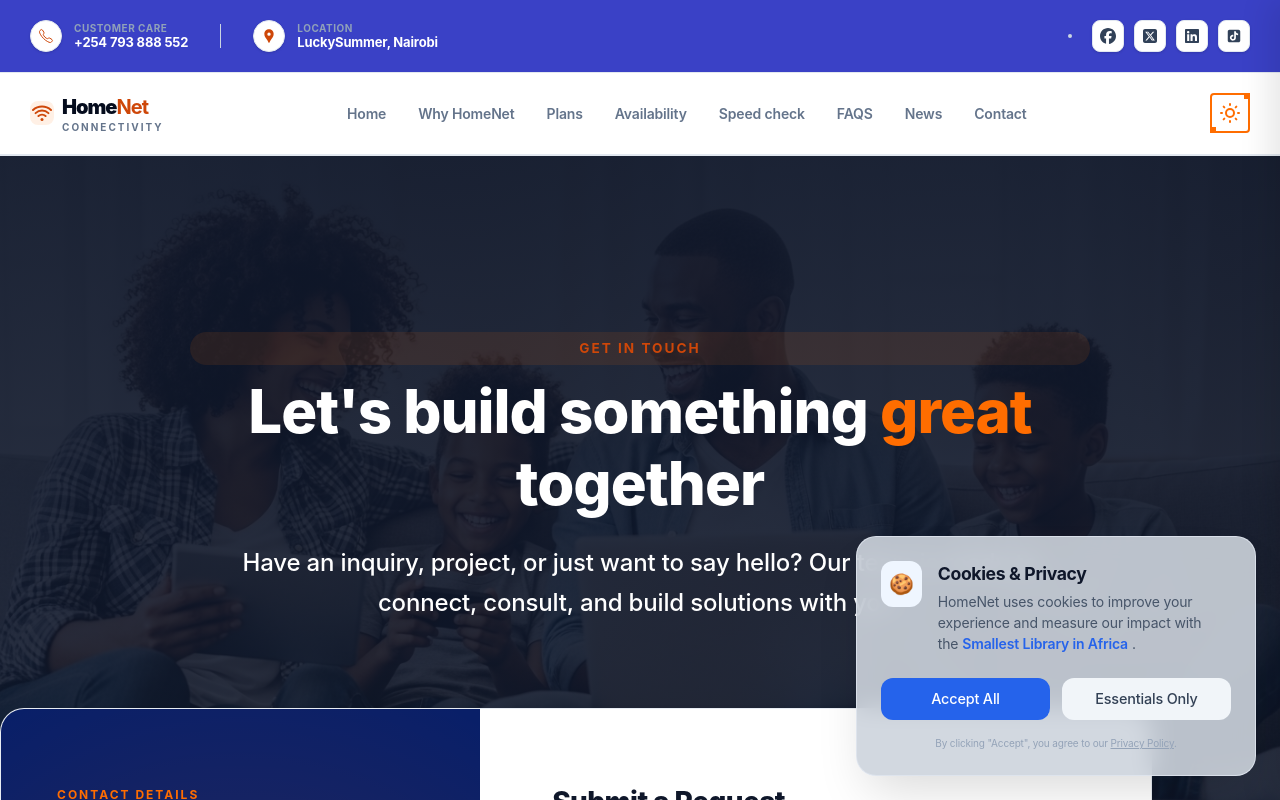
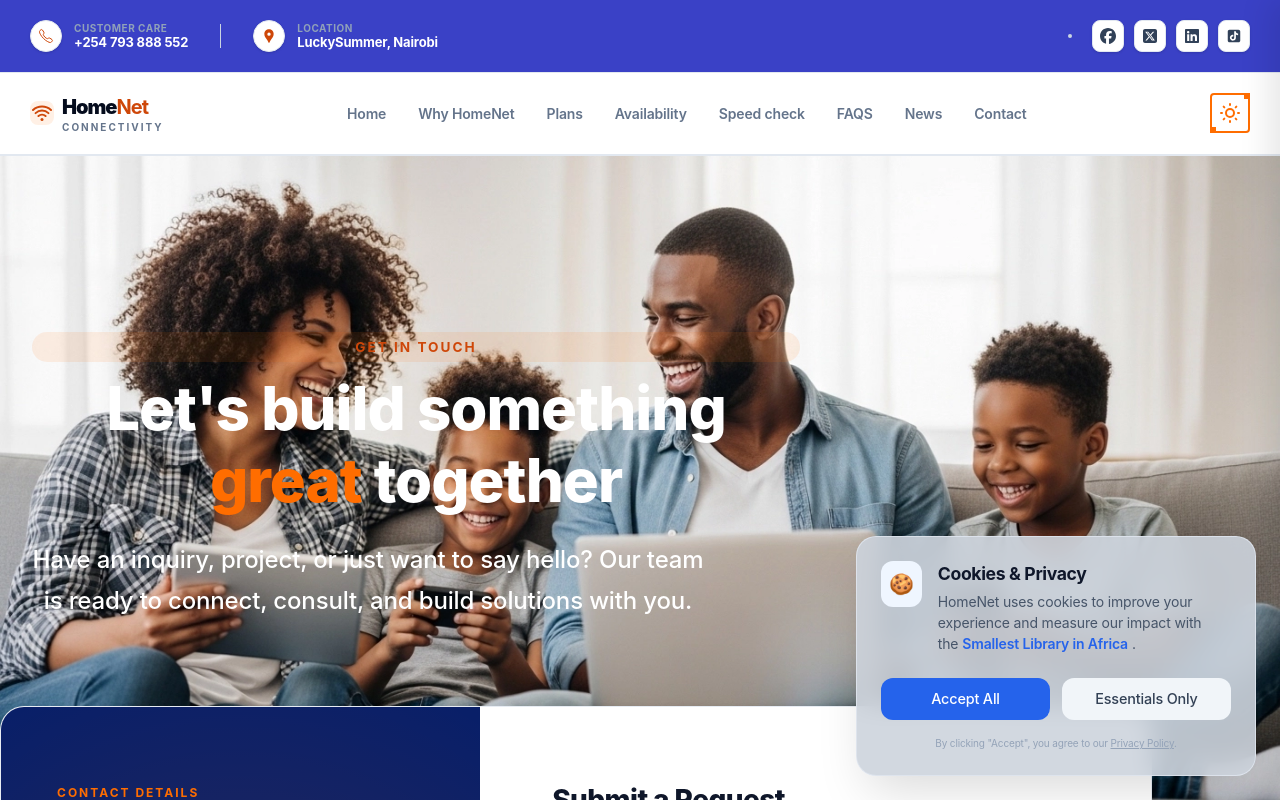
Before and after one commit to wainaina-mwangi/HomeNet, a React (Vite) app: page /Contact in a window 1280 px wide. Shown: the top 800 px of the page. Built offline with nearby package versions, Linux system fonts and the light colour scheme.

Commit message:
Update hero section in Contact page
Replaced the premium hero section with a simple and neat hero section in the Contact page.

```diff
--- a/src/pages/Contact.jsx
+++ b/src/pages/Contact.jsx
@@ -45,19 +45,20 @@ const Contact = () => {
   return (
     <section className="contact-page-section dark:bg-slate-950 dark:text-slate-200 transition-colors duration-500">
 
-      {/* Premium Hero Section */}
-      <div className="contact-hero">
-        <div className="hero-overlay"></div>
-        <div className="hero-content max-w-4xl mx-auto px-4 relative z-10">
-          <span className="hero-tagline">Get In Touch</span>
-          <h1 className="hero-title">
-            Let's build something <span className="highlight">great</span> together
-          </h1>
-          <p className="hero-subtitle">
-            Have an inquiry, project, or just want to say hello? Our team is ready to connect, consult, and build solutions with you.
-          </p>
-        </div>
-      </div>
+    {/* Simple & Neat Hero Section */}
+<div className="contact-hero py-16 text-center px-4">
+  <div className="max-w-3xl mx-auto">
+    <span className="hero-tagline inline-block text-xs font-bold uppercase tracking-widest text-[#FF6D00] bg-[#FF6D00]/10 px-3.5 py-1.5 rounded-full mb-4">
+      Get In Touch
+    </span>
+    <h1 className="hero-title text-4xl md:text-5xl font-extrabold tracking-tight text-[#091f68] dark:text-white mb-4">
+      Let's build something <span className="highlight text-[#FF6D00]">great</span> together
+    </h1>
+    <p className="hero-subtitle text-base md:text-lg text-slate-600 dark:text-slate-400 leading-relaxed max-w-2xl mx-auto">
+      Have an inquiry, project, or just want to say hello? Our team is ready to connect, consult, and build solutions with you.
+    </p>
+  </div>
+</div>
 
       <div className="contact-container max-w-6xl mx-auto px-4">
         {/* Main Master Panel */}
```
